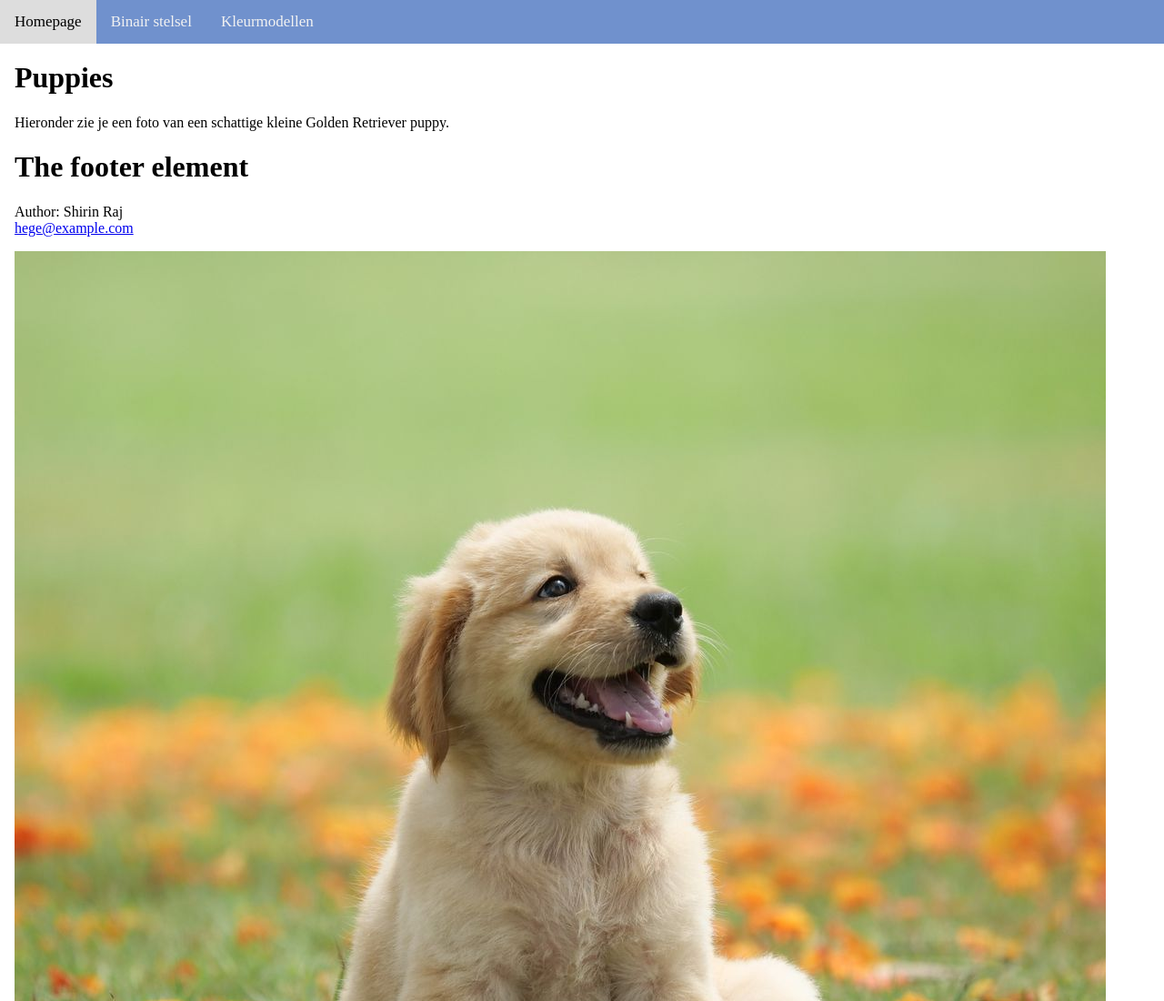
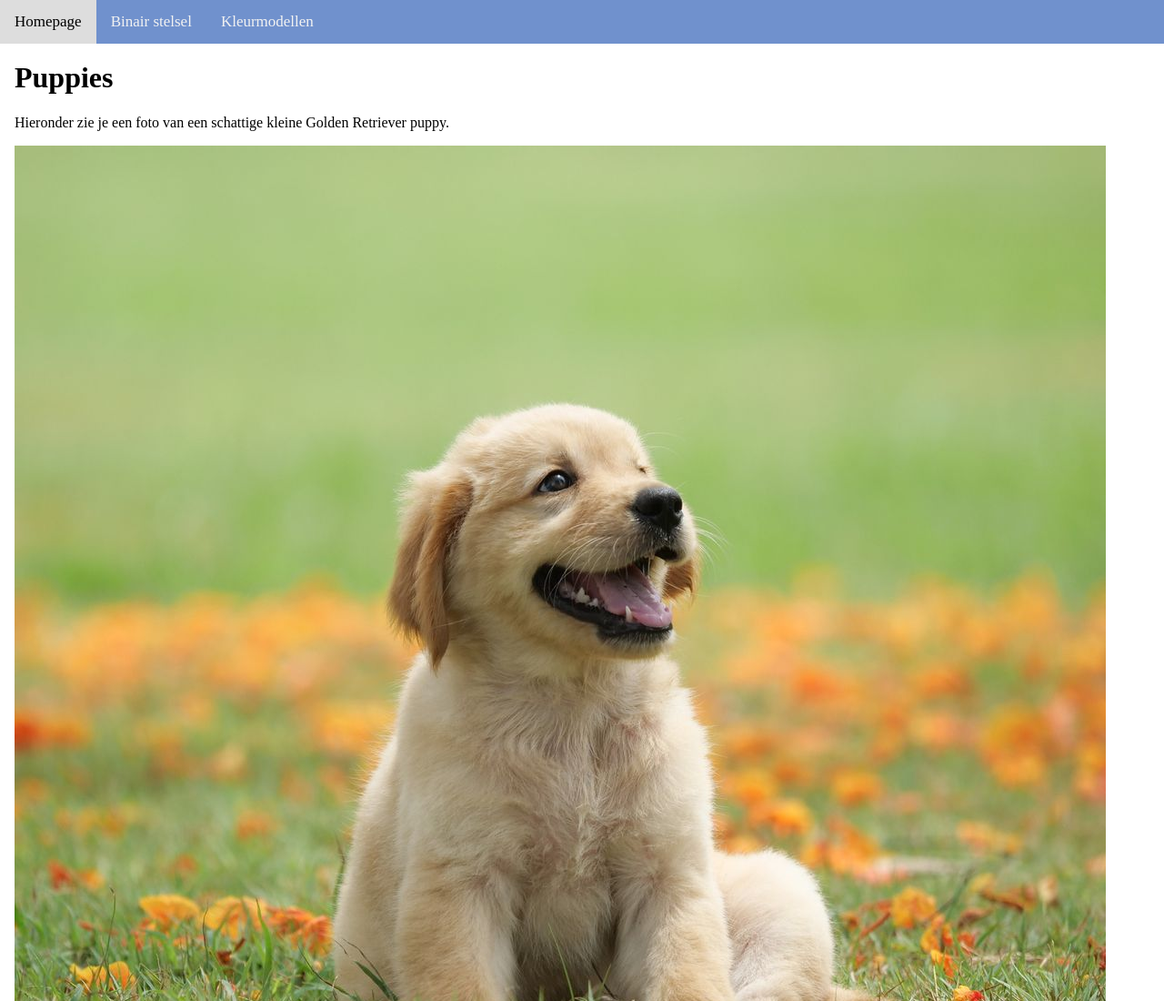
Before and after one commit to shirinnx/shirinnx.github.io, a plain HTML site: page binairstelsel.html in a window 1280 px wide. Shown: the top 1100 px of the page at 91% size. Drawn offline with Linux system fonts and the light colour scheme.

Commit message:
dfjdfjfjf

```diff
--- a/binairstelsel.html
+++ b/binairstelsel.html
@@ -50,19 +50,6 @@
   <h1>Puppies</h1>
   <p>Hieronder zie je een foto van een schattige kleine Golden Retriever puppy.</p>
 
-  <html>
-<body>
-
-<h1>The footer element</h1>
-
-<footer>
-  <p>Author: Shirin Raj<br>
-  <a href="shirinnx.gtihub.io">hege@example.com</a></p>
-</footer>
-
-</body>
-</html>
-
 
 
 
```
